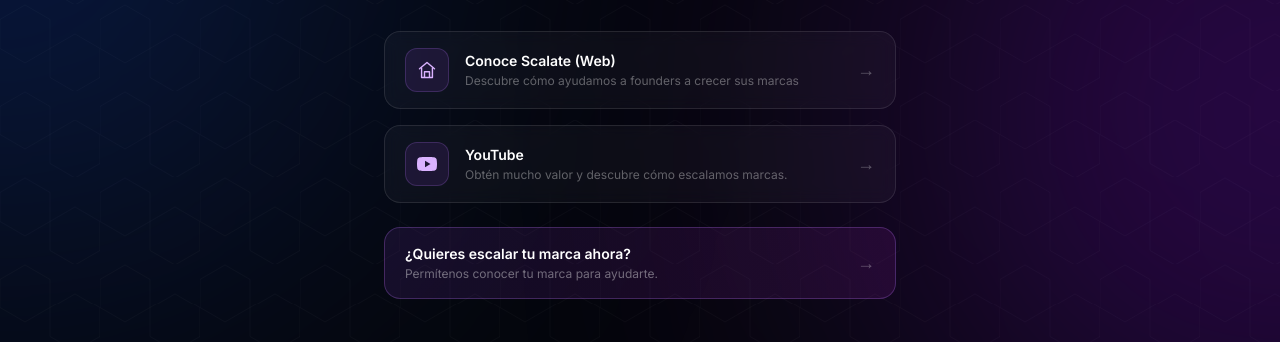
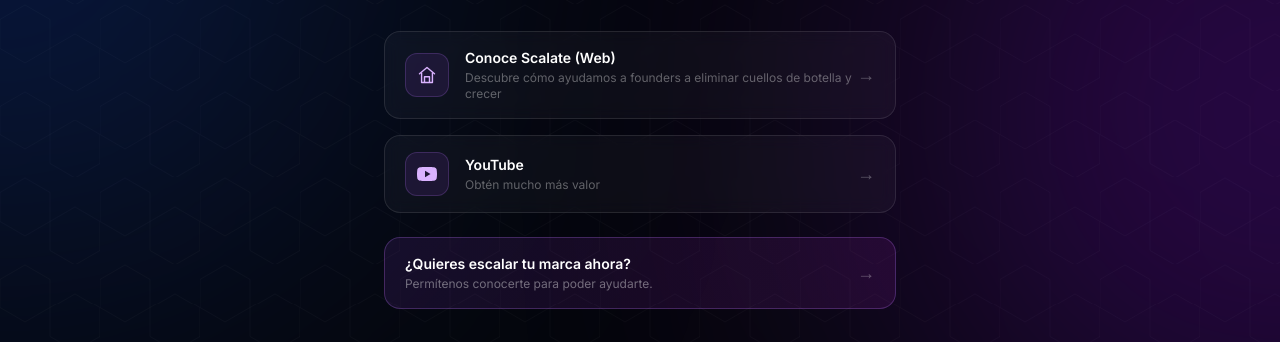
Before and after one commit to MaikelScalate/scalatelab, a Next.js app: page /start in a window 1280 px wide. Shown: the part 342-684 px from the top of the page. Built offline with nearby package versions, Linux system fonts and the light colour scheme.

Commit message:
Mejorar diseño

```diff
--- a/app/start/page.tsx
+++ b/app/start/page.tsx
@@ -205,7 +205,7 @@ export default function TreePage() {
                 </p>
 
                 <p className="mt-0.5 text-xs text-white/35">
-                  Descubre cómo ayudamos a founders a crecer sus marcas
+                  Descubre cómo ayudamos a founders a eliminar cuellos de botella y crecer
                 </p>
               </div>
             </div>
@@ -280,7 +280,7 @@ export default function TreePage() {
                 </p>
 
                 <p className="mt-0.5 text-xs text-white/35">
-                  Obtén mucho valor y descubre cómo escalamos marcas.
+                  Obtén mucho más valor
                 </p>
               </div>
             </div>
@@ -330,7 +330,7 @@ export default function TreePage() {
               </p>
 
               <p className="mt-0.5 text-xs text-white/40">
-                Permítenos conocer tu marca para ayudarte.
+                Permítenos conocerte para poder ayudarte.
               </p>
             </div>
 
```
